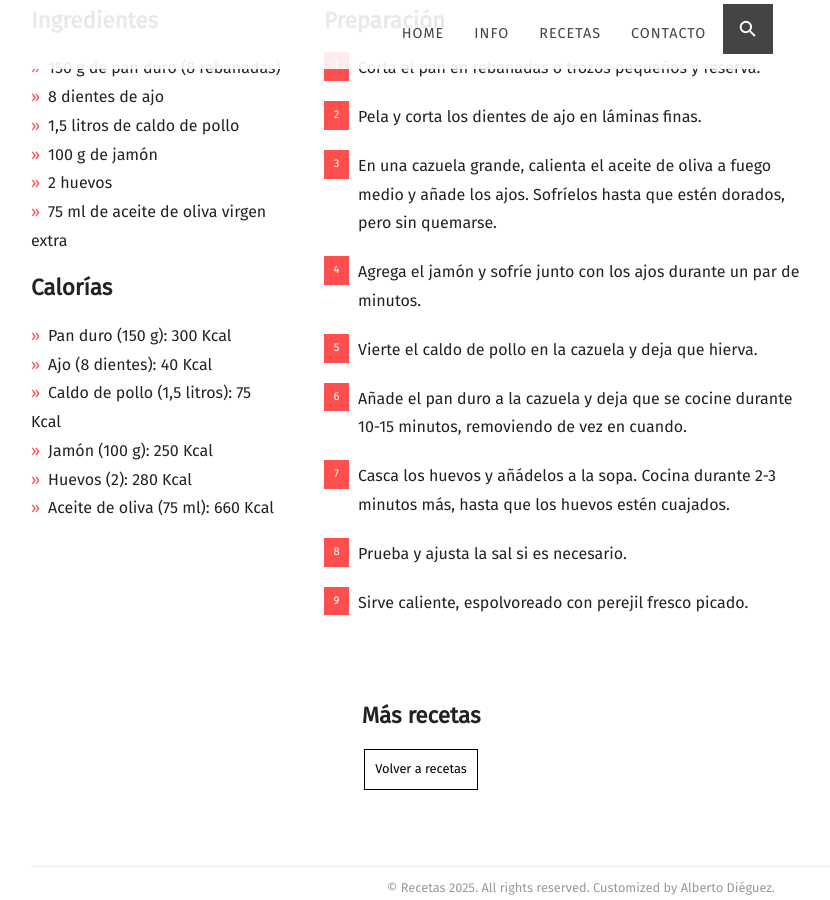
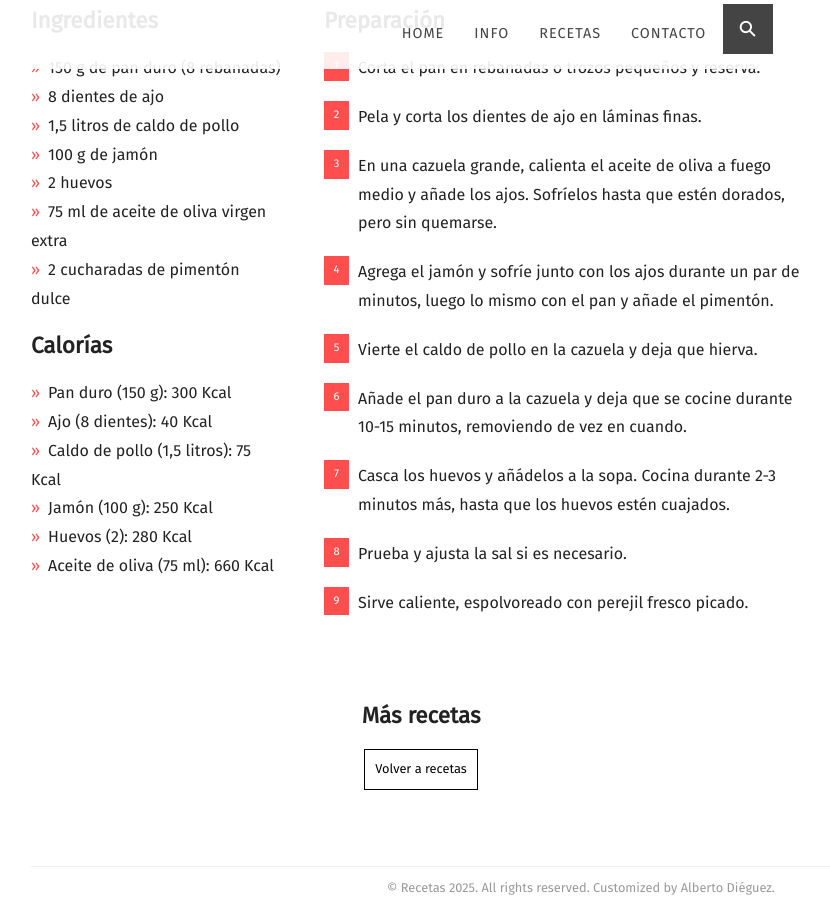
Before and after one commit to alberto-dieguez/recetasfdr, a Jekyll site: the page built from _posts/2025-02-16-sopas-de-ajo.md, in a window 1280 px wide and 900 px high, scrolled down 983 px. Shown: the whole window, without its empty margins (59-889 px from the left). Built offline with Jekyll 4.4.1, drawn with Linux system fonts in a browser that asks for light colours; nearby versions of some CDN libraries; some web fonts are replaced.

Commit message:
fix: se añade pimentón a la receta de sopas de ajo

```diff
--- a/_posts/2025-02-16-sopas-de-ajo.md
+++ b/_posts/2025-02-16-sopas-de-ajo.md
@@ -16,6 +16,7 @@ recipe:
     * 100 g de jamón
     * 2 huevos
     * 75 ml de aceite de oliva virgen extra
+    * 2 cucharadas de pimentón dulce
   calories_markdown: |-
     * Pan duro (150 g): 300 Kcal
     * Ajo (8 dientes): 40 Kcal
@@ -27,7 +28,7 @@ recipe:
     1. Corta el pan en rebanadas o trozos pequeños y reserva.
     2. Pela y corta los dientes de ajo en láminas finas.
     3. En una cazuela grande, calienta el aceite de oliva a fuego medio y añade los ajos. Sofríelos hasta que estén dorados, pero sin quemarse.
-    4. Agrega el jamón y sofríe junto con los ajos durante un par de minutos.
+    4. Agrega el jamón y sofríe junto con los ajos durante un par de minutos, luego lo mismo con el pan y añade el pimentón.
     5. Vierte el caldo de pollo en la cazuela y deja que hierva.
     6. Añade el pan duro a la cazuela y deja que se cocine durante 10-15 minutos, removiendo de vez en cuando.
     7. Casca los huevos y añádelos a la sopa. Cocina durante 2-3 minutos más, hasta que los huevos estén cuajados.
```
